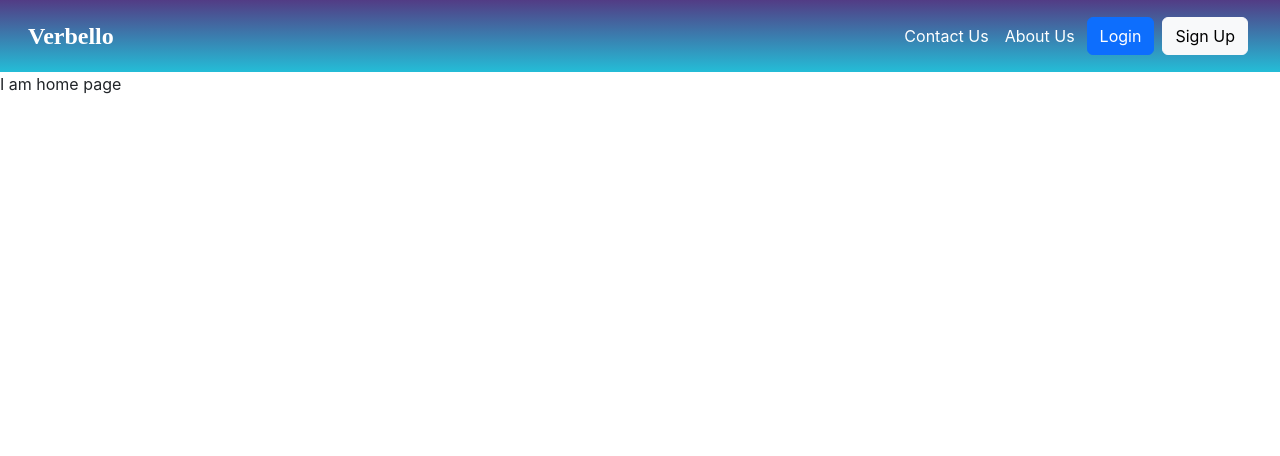
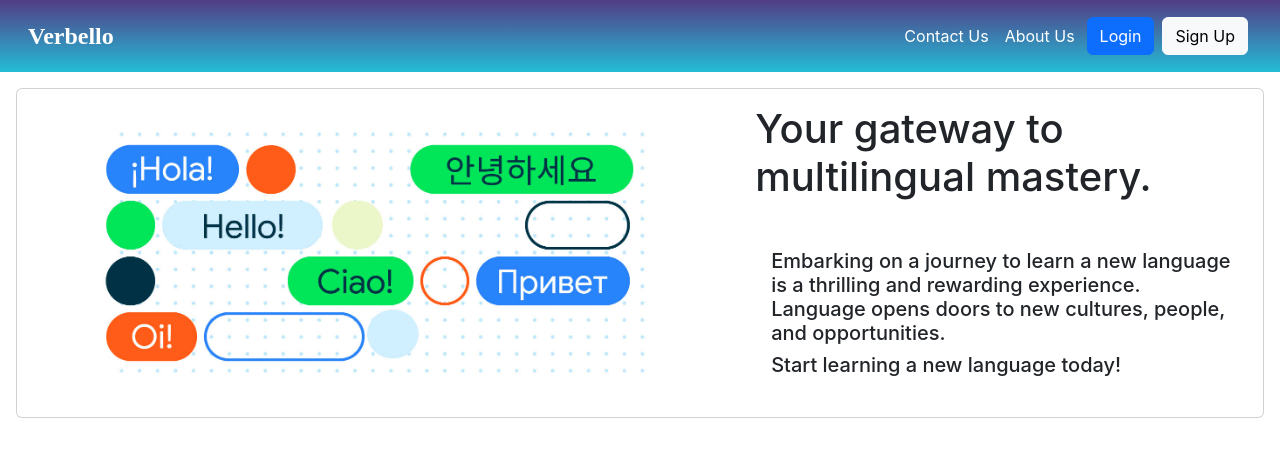
Before and after one commit to navneetjoshi223/VerbelloV2, a React (Create React App) app in the folder verbello/frontend/: page / in a window 1280 px wide. Shown: the top 456 px of the page. Built offline with nearby package versions, Linux system fonts and the light colour scheme.

Commit message:
IntroCard component

```diff
--- a/verbello/frontend/src/Components/Home/Home.js
+++ b/verbello/frontend/src/Components/Home/Home.js
@@ -1,13 +1,13 @@
 import React from "react";
 import Navbar from "../common/Navbar/Navbar";
+import IntroCard from "../IntroCard/IntroCard";
+//import Testimonials from "../Testimonials/Testimonials";
 
 const Home = () => {
   return (
     <>
       <Navbar />
-      <div>
-        <p>I am home page</p>
-      </div>
+      <IntroCard />
     </>
   );
 };
--- /dev/null
+++ b/verbello/frontend/src/Components/IntroCard/IntroCard.css
@@ -0,0 +1,8 @@
+.verbello-slogan {
+    color: #07d5d1;
+}
+
+.verbello-intro {
+    box-shadow: 0px 0 15px rgba(0, 0, 0, 0.2);
+    border-radius: 10px;
+}
--- /dev/null
+++ b/verbello/frontend/src/Components/IntroCard/IntroCard.js
@@ -0,0 +1,30 @@
+import React from 'react';
+import verbelloIntro from '../../assets/gifs/verbello-intro.gif';
+
+const IntroCard = () => {
+  return (
+    <div className="card verbello-intro m-3 p-3">
+        <div className="row d-flex align-items-center">
+          <div className="col-md-7">
+            <img src={verbelloIntro} alt="Animation" className="img-fluid" />
+          </div>
+          <div className="col-md-5 ">
+            <h1 className="verbello-slogan">
+              Your gateway to multilingual mastery.
+            </h1>
+            <div className="card-body">
+              <h5 className="card-text pt-4">
+                Embarking on a journey to learn a new language is a thrilling
+                and rewarding experience. Language opens doors to new cultures,
+                people, and opportunities.
+
+              </h5>
+              <h5 className="card-title">Start learning a new language today!</h5>
+            </div>
+          </div>
+        </div>
+      </div>
+  )
+}
+
+export default IntroCard
```
Also changed, not shown: verbello/frontend/src/assets/gifs/verbello-intro.gif (added).
